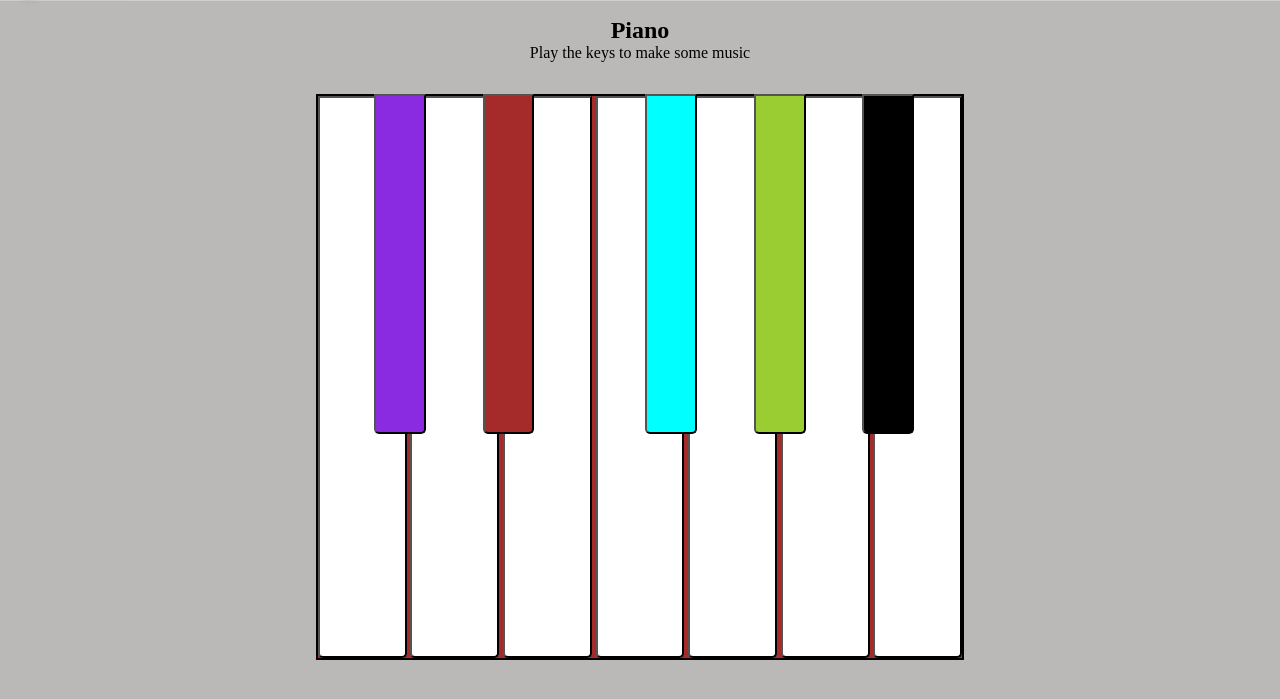
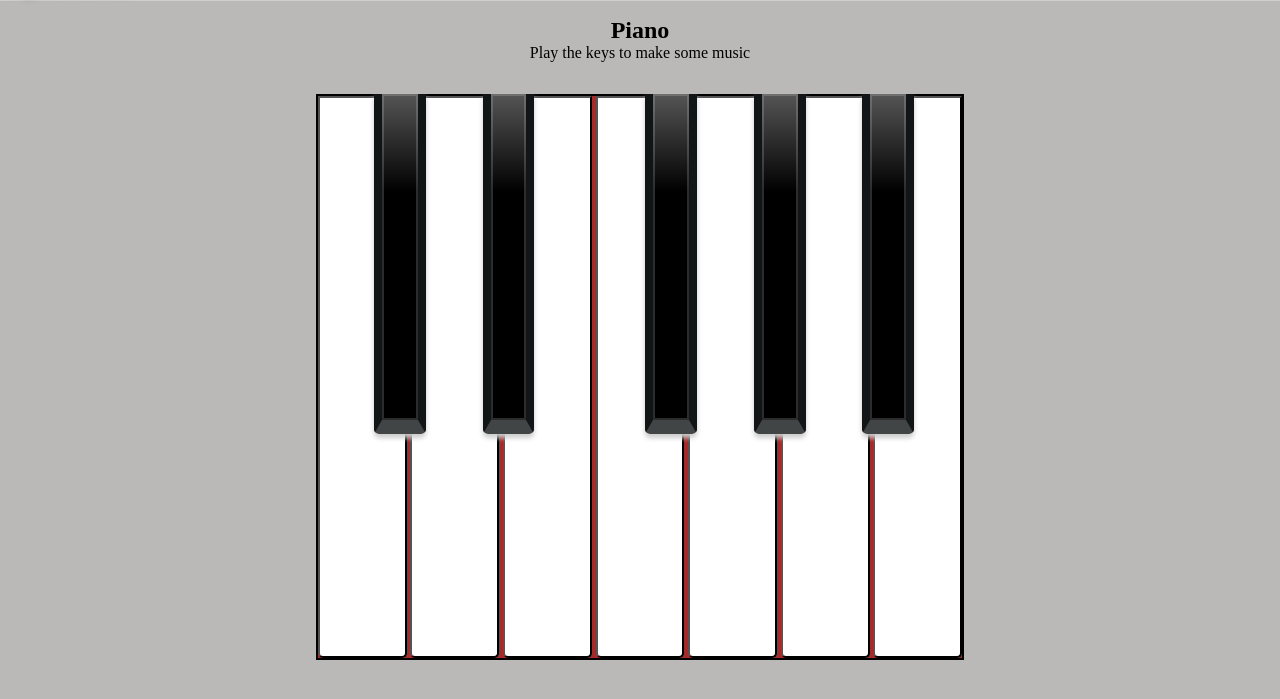
Before and after one commit to sab-gif/toquen-el-dom, a plain HTML site: page piano.html in a window 1280 px wide. Shown: the part 29-728 px from the top of the page. Drawn offline with Linux system fonts and the light colour scheme.

Commit message:
change black keys style

```diff
--- a/style.css
+++ b/style.css
@@ -163,27 +163,44 @@ header button{
 .black-keys > button {
     width: 13.7mm;
     position: absolute;
-    background-color: rgb(0, 0, 0);
+    border-top: none;
+    background: black;
+    background: linear-gradient(#555, #000 30%);
     height: 9cm;
+    box-shadow:  0 4px 5px #ccc, inset 0px 0px 0px 2px rgba(220, 220, 220, 0.2);
+    border: solid #000;
+    border-width: 0 8px 14px;
+    border-bottom-color: #424546;
+    border-left-color: #121516;
+    border-right-color: #121516;
 }
+
 .black-keys > button:nth-child(1){
-    background-color: blueviolet;
     left: var(--k15);
 }
 
 .black-keys > button:nth-child(2){
     left: calc(var(--k15) + var(--k14)*2);
-    background-color: brown;
-
 }
 .black-keys > button:nth-child(3){
     left: calc(var(--k15)*2 + var(--k14)*3 + var(--k13));
-    background-color: aqua;
 }
 .black-keys > button:nth-child(4){
     left: calc(var(--k15)*2 + var(--k14)*5 + var(--k13));
-    background-color: yellowgreen;
 }
 .black-keys > button:nth-child(5){
     left: calc(var(--k15)*2 + var(--k14)*7 + var(--k13));
 }
+.white-keys > button:hover{
+    background-color: rgb(220, 219, 219);
+    cursor: pointer;
+}
+.black-keys > button:hover{
+    background: black;
+    background: linear-gradient(#818181, #505050 30%);
+    cursor: pointer;
+}
+.black-keys > button:active{
+    box-shadow:  inset 0px 0px 0px 2px rgba(220, 220, 220, 0.2);
+    border-width: 0 8px 8px;
+}
```
